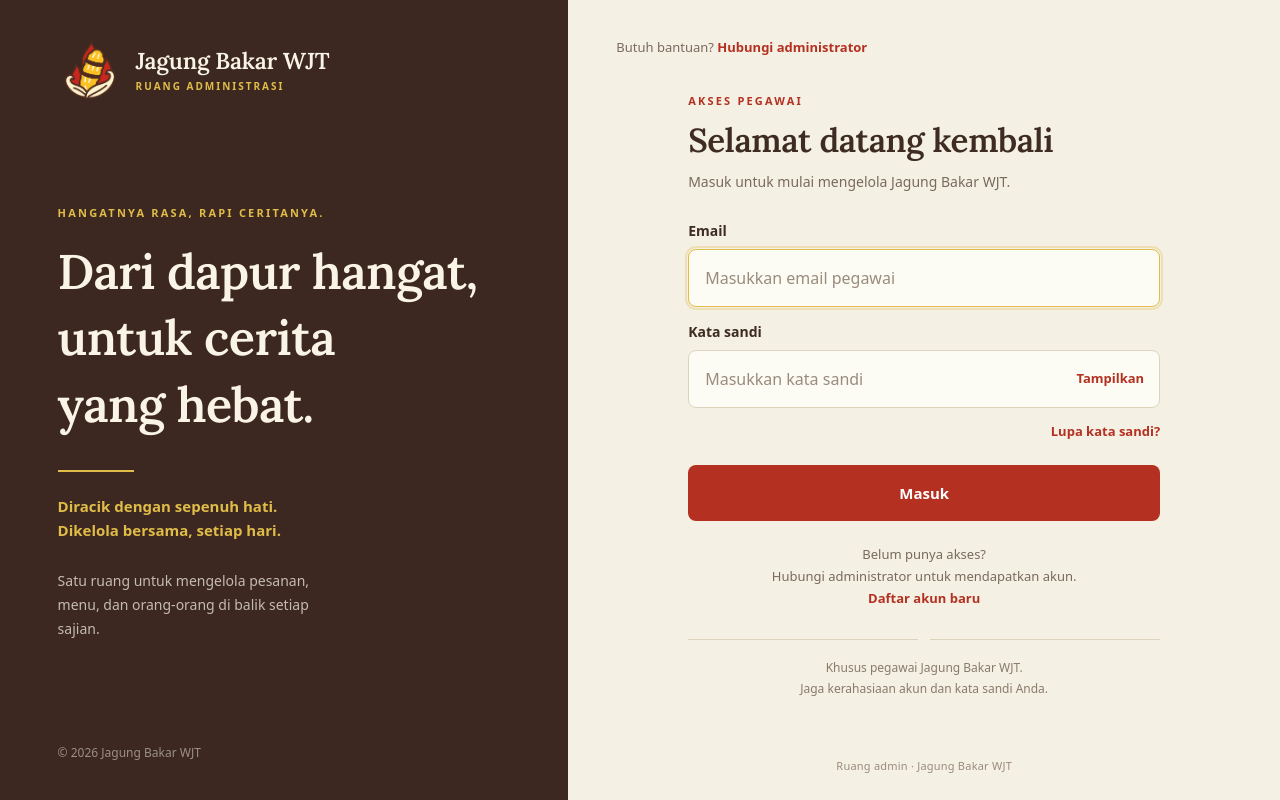
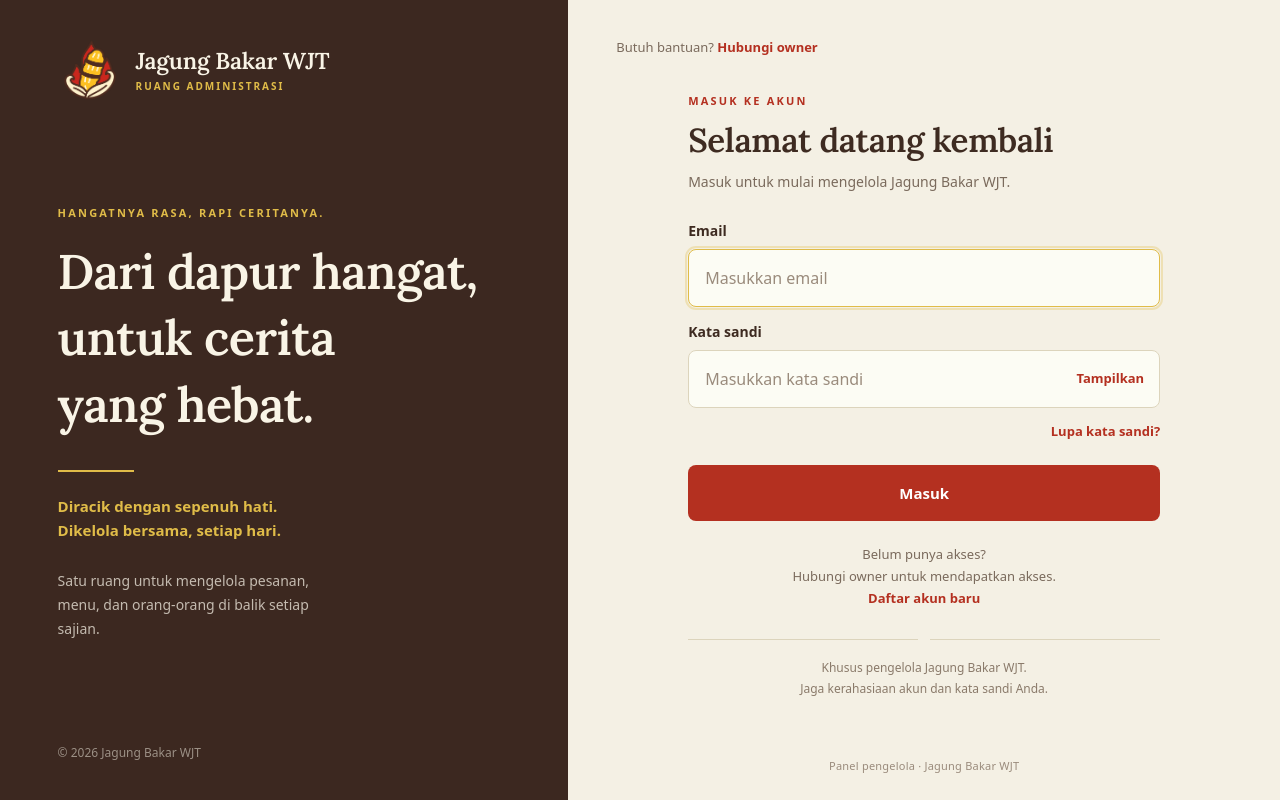
Before and after one commit to Mardiansyah-wq/kasir-warung-jagung, a Laravel app: page /login in a window 1280 px wide. Run offline with Laravel 12, Linux system fonts and the light colour scheme.

Commit message:
Netralkan teks halaman login untuk owner dan staff
Halaman login dipakai owner maupun staff, jadi kata "pegawai" dan
"administrator" diganti jadi "owner" dan "pengelola". Placeholder
email kini "Masukkan email" dan eyebrow jadi "Masuk ke akun".

```diff
--- a/resources/views/auth/login.blade.php
+++ b/resources/views/auth/login.blade.php
@@ -13,11 +13,11 @@
         <section class="auth-main">
             <p class="auth-help">
                 Butuh bantuan?
-                <button type="button" data-dialog-open="lupa-sandi">Hubungi administrator</button>
+                <button type="button" data-dialog-open="lupa-sandi">Hubungi owner</button>
             </p>
 
             <div class="auth-form-box">
-                <p class="auth-eyebrow auth-eyebrow-red">Akses pegawai</p>
+                <p class="auth-eyebrow auth-eyebrow-red">Masuk ke akun</p>
                 <h1 class="auth-title">Selamat datang kembali</h1>
                 <p class="auth-sub">Masuk untuk mulai mengelola {{ config('app.name', 'Jagung Bakar WJT') }}.</p>
 
@@ -33,7 +33,7 @@
                             type="email"
                             name="email"
                             value="{{ old('email') }}"
-                            placeholder="Masukkan email pegawai"
+                            placeholder="Masukkan email"
                             inputmode="email"
                             autocomplete="email"
                             required
@@ -72,19 +72,19 @@
 
                 <p class="auth-after">
                     Belum punya akses?<br>
-                    Hubungi administrator untuk mendapatkan akun.<br>
+                    Hubungi owner untuk mendapatkan akses.<br>
                     <a href="{{ route('register') }}">Daftar akun baru</a>
                 </p>
 
                 <div class="auth-divider" aria-hidden="true"></div>
 
                 <p class="auth-legal">
-                    Khusus pegawai {{ config('app.name', 'Jagung Bakar WJT') }}.<br>
+                    Khusus pengelola {{ config('app.name', 'Jagung Bakar WJT') }}.<br>
                     Jaga kerahasiaan akun dan kata sandi Anda.
                 </p>
             </div>
 
-            <p class="auth-footnote">Ruang admin &middot; {{ config('app.name', 'Jagung Bakar WJT') }}</p>
+            <p class="auth-footnote">Panel pengelola &middot; {{ config('app.name', 'Jagung Bakar WJT') }}</p>
         </section>
     </div>
 
```
Also changed, not shown: tests/Feature/AuthTest.php (+14 -0 lines).
